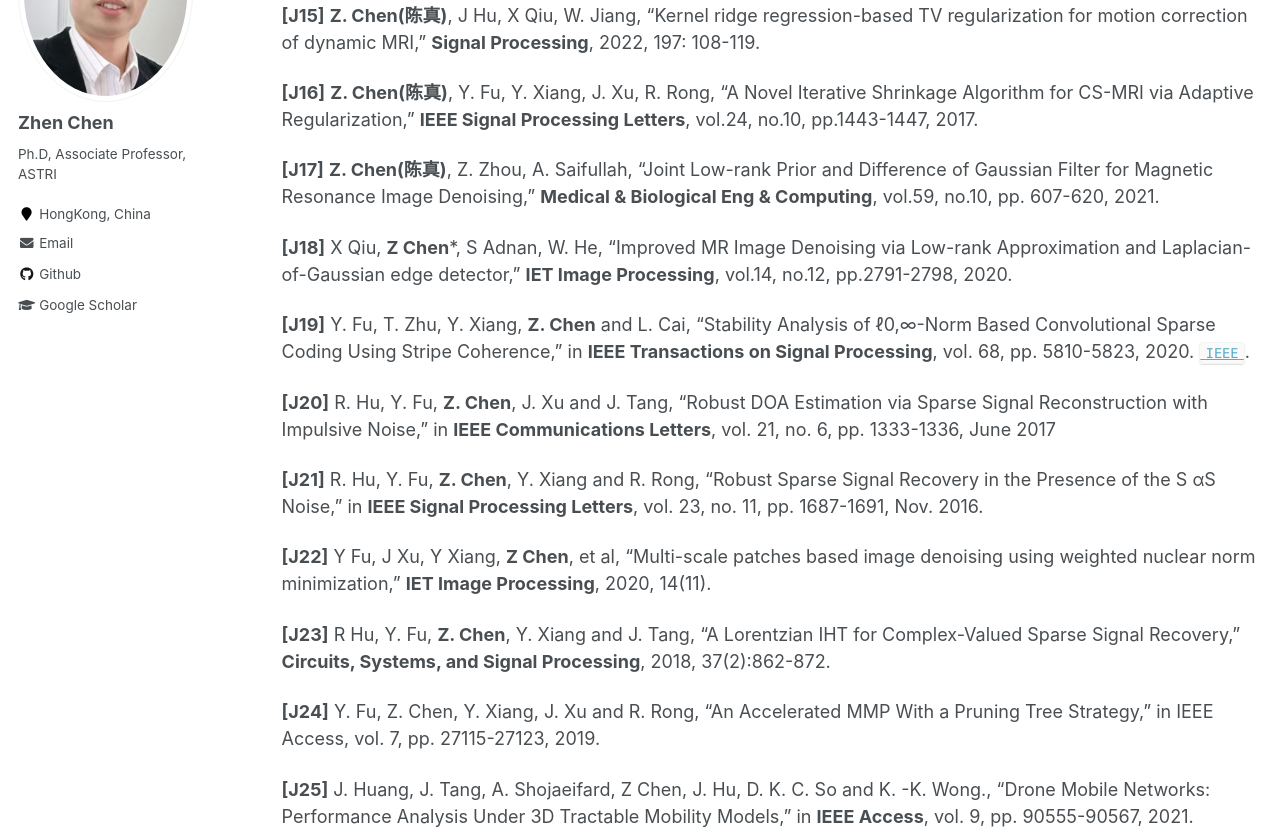
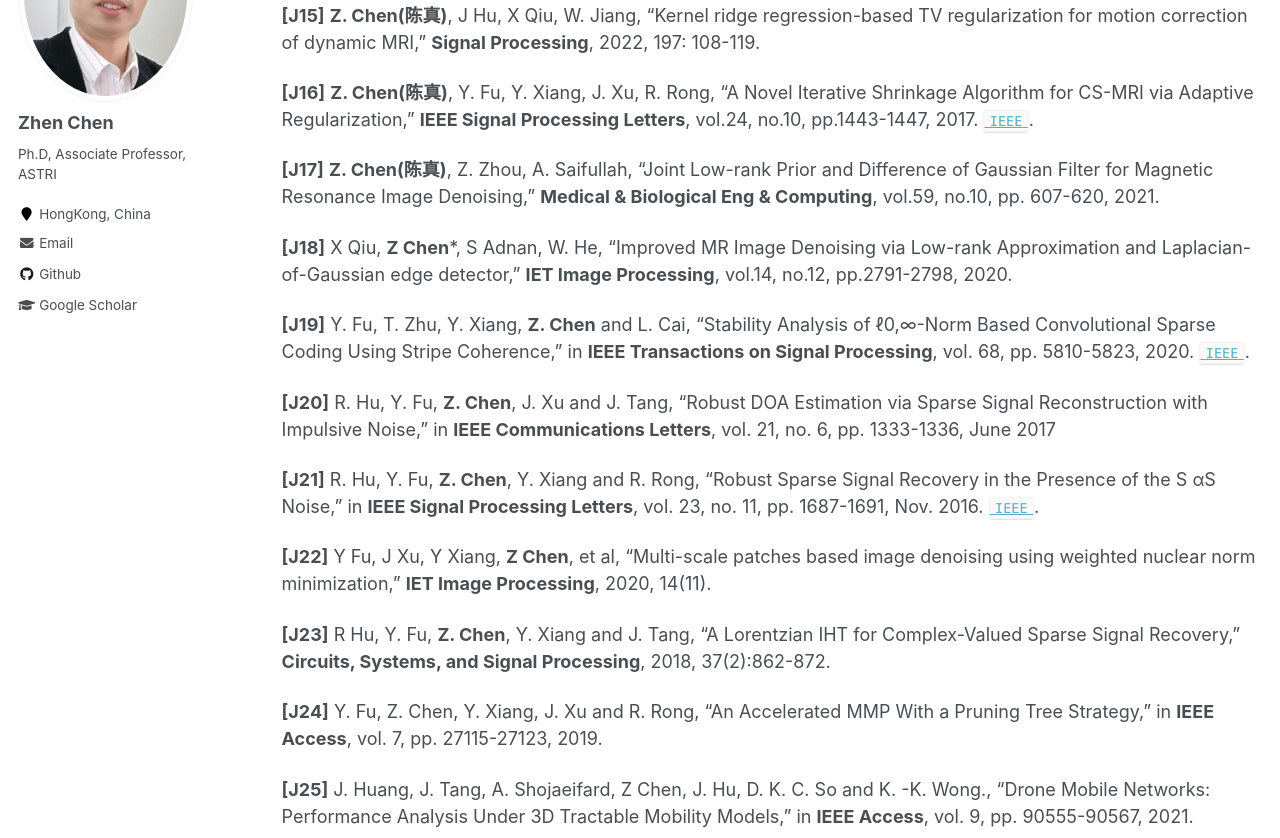
Before and after one commit to baile035/chenz_CV, a Jekyll site: the page built from _pages/publications.md, in a window 1280 px wide and 1400 px high, scrolled down 1455 px. Shown: the part 151-989 px from the top of the window. Built offline with Jekyll 4.4.1, drawn with Linux system fonts in a browser that asks for light colours.

Commit message:
Update publications.md

```diff
--- a/_pages/publications.md
+++ b/_pages/publications.md
@@ -74,6 +74,7 @@ Journal Articles
 **[J15]** **Z. Chen(陈真)**, J Hu, X Qiu, W. Jiang, “Kernel ridge regression-based TV regularization for motion correction of dynamic MRI,” **Signal Processing**, 2022, 197: 108-119.
 
 **[J16]** **Z. Chen(陈真)**, Y. Fu, Y. Xiang, J. Xu, R. Rong, “A Novel Iterative Shrinkage Algorithm for CS-MRI via Adaptive Regularization,” **IEEE Signal Processing Letters**, vol.24, no.10, pp.1443-1447, 2017.
+[`IEEE`](https://ieeexplore.ieee.org/document/8002663/).
 
 **[J17]** **Z. Chen(陈真)**, Z. Zhou, A. Saifullah, “Joint Low-rank Prior and Difference of Gaussian Filter for Magnetic Resonance Image Denoising,” **Medical & Biological Eng & Computing**, vol.59, no.10, pp. 607-620, 2021.
 
@@ -85,12 +86,13 @@ Journal Articles
 **[J20]** R. Hu, Y. Fu, **Z. Chen**, J. Xu and J. Tang, "Robust DOA Estimation via Sparse Signal Reconstruction with Impulsive Noise," in **IEEE Communications Letters**, vol. 21, no. 6, pp. 1333-1336, June 2017
 
 **[J21]** R. Hu, Y. Fu, **Z. Chen**, Y. Xiang and R. Rong, "Robust Sparse Signal Recovery in the Presence of the S αS Noise," in **IEEE Signal Processing Letters**, vol. 23, no. 11, pp. 1687-1691, Nov. 2016.
+[`IEEE`](https://ieeexplore.ieee.org/document/7582482).
 
 **[J22]** Y Fu, J Xu, Y Xiang, **Z Chen**, et al, "Multi-scale patches based image denoising using weighted nuclear norm minimization," **IET Image Processing**, 2020, 14(11).
 
 **[J23]** R Hu, Y. Fu, **Z. Chen**, Y. Xiang and J. Tang, "A Lorentzian IHT for Complex-Valued Sparse Signal Recovery," **Circuits, Systems, and Signal Processing**, 2018, 37(2):862-872.
 
-**[J24]** Y. Fu, Z. Chen, Y. Xiang, J. Xu and R. Rong, "An Accelerated MMP With a Pruning Tree Strategy," in IEEE Access, vol. 7, pp. 27115-27123, 2019.
+**[J24]** Y. Fu, Z. Chen, Y. Xiang, J. Xu and R. Rong, "An Accelerated MMP With a Pruning Tree Strategy," in **IEEE Access**, vol. 7, pp. 27115-27123, 2019.
 
 **[J25]** J. Huang, J. Tang, A. Shojaeifard, Z Chen, J. Hu, D. K. C. So and K. -K. Wong., "Drone Mobile Networks: Performance Analysis Under 3D Tractable Mobility Models," in **IEEE Access**, vol. 9, pp. 90555-90567, 2021.
 
```
